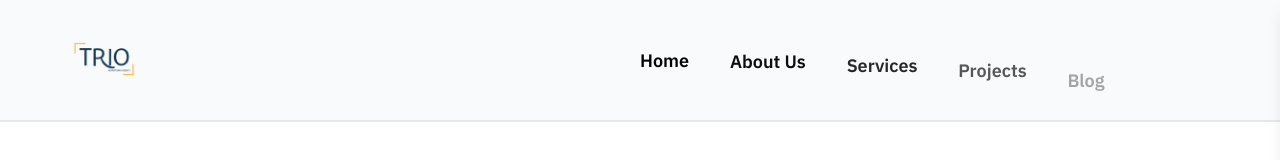
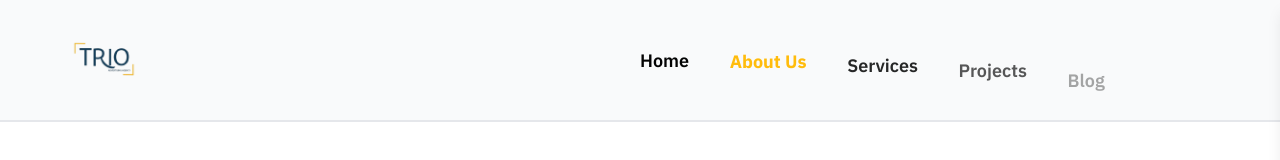
Before and after one commit to MAldeep/Trio-agnecy, a Next.js app: page /about in a window 1280 px wide. Shown: the top 160 px of the page. Built offline with nearby package versions, Linux system fonts and the light colour scheme.

Commit message:
New : active links

```diff
--- a/src/app/_components/(homePage)/Header.tsx
+++ b/src/app/_components/(homePage)/Header.tsx
@@ -8,8 +8,10 @@ import { useGSAP } from "@gsap/react";
 import { useState } from "react";
 import SideMenu from "./SideMenu";
 import { heroTimeline } from "./HeroTimeline";
+import { usePathname } from "next/navigation";
 const Header = () => {
   const [isOpen, setIsOpen] = useState<boolean>(false);
+  const pathname = usePathname();
   useGSAP(() => {
     // Basic Imports
     const introLogo = document.querySelector(".intro-logo") as HTMLElement;
@@ -130,19 +132,26 @@ const Header = () => {
           className="intro-logo"
         />
       </div>
-      <Link
-      className="logo"
-      href={"/"}
-      >
+      <Link className="logo" href={"/"}>
         <Image src={logo} height={100} width={120} alt=" Logo" />
       </Link>
       {/* NavLinks */}
       <div className="w-1/2 lg:flex justify-between items-center hidden links">
-        {NavLinks.map((el, idx) => (
-          <Link href={el.to} key={idx} className="text-shadow-gray-950 text-[18px] font-semibold">
-            {el.title}
-          </Link>
-        ))}
+        {NavLinks.map((el, idx) => {
+          const isActive = pathname === el.to || (pathname.startsWith(el.to) && el.to !== "/")
+          return (
+            <Link
+              href={el.to}
+              key={idx}
+              className={` text-[18px]  ${
+                isActive ? "font-bold text-amber-400 text-shadow-gray-950" :
+                "font-semibold text-black text-shadow-gray-950"
+              }`}
+            >
+              {el.title}
+            </Link>
+          );
+        })}
       </div>
       {/* Burger Menu */}
       <CiMenuFries
--- a/src/app/_components/(services)/DigitalMarketing.tsx
+++ b/src/app/_components/(services)/DigitalMarketing.tsx
@@ -20,7 +20,7 @@ const DigitalMarketing: React.FC = () => {
     const tl = gsap.timeline({
       scrollTrigger: {
         trigger: svg,
-        start: "top 85%",
+        start: "top 105%",
         scrub : true
       },
     });
```
